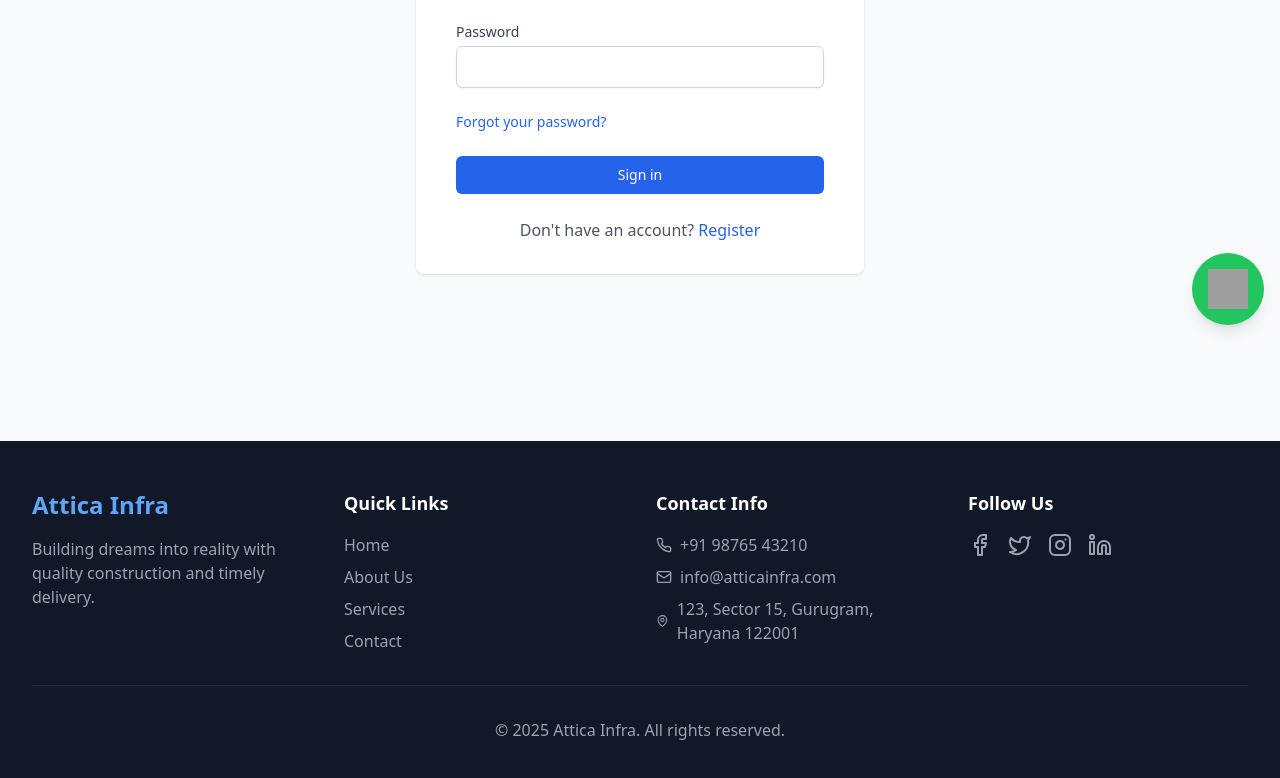
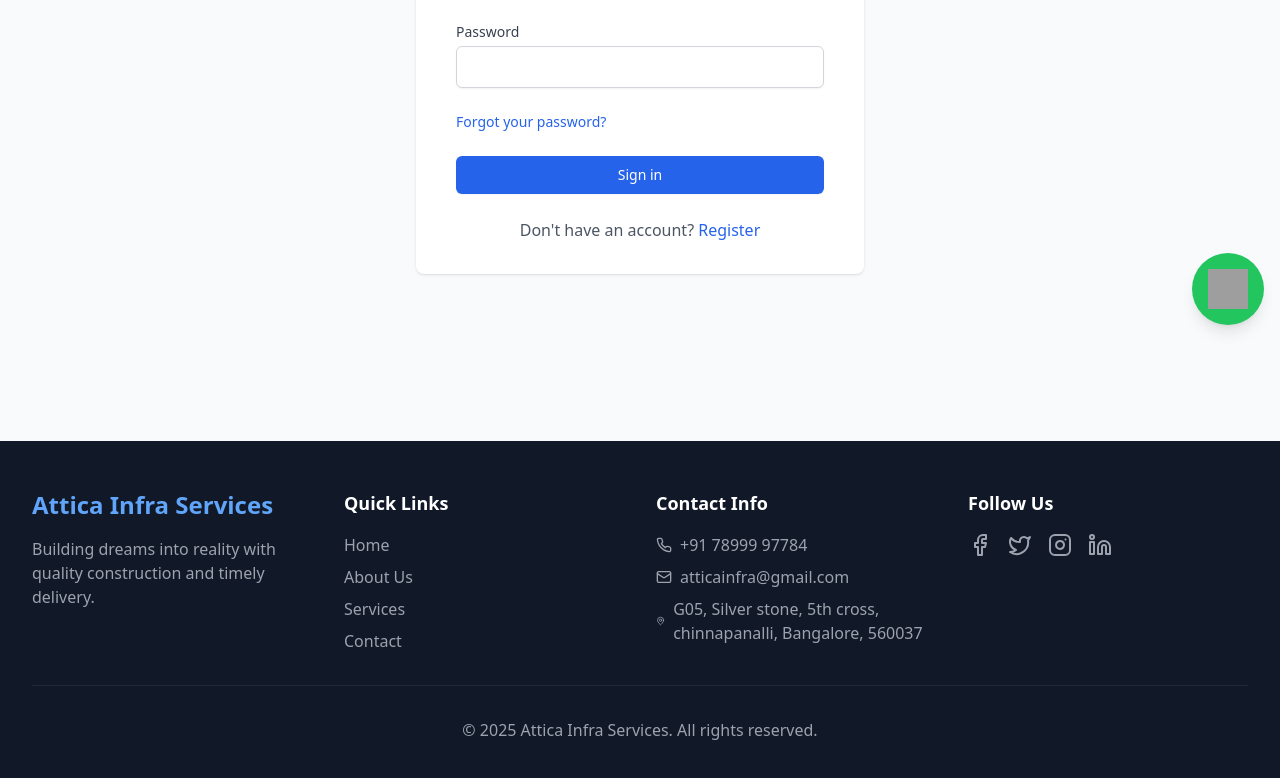
Before and after one commit to LearnerShyam1947/attica-infra-prototype, a React (Vite) app: page /login in a window 1280 px wide. Shown: the part 459-1237 px from the top of the page. Built offline with nearby package versions, Linux system fonts and the light colour scheme; grey boxes are pictures that could not be loaded.

Commit message:
address & social links fix

```diff
--- a/src/components/Chatbot.tsx
+++ b/src/components/Chatbot.tsx
@@ -85,7 +85,7 @@ const Chatbot = () => {
         // onClick={() => setIsOpen(!isOpen)}
         className="bg-green-500 p-4 rounded-full shadow-lg hover:bg-green-600 transition-all duration-300"
       >
-        <a target='_blank'  href='https://api.whatsapp.com/send?phone=919916306587'>
+        <a target='_blank'  href='https://api.whatsapp.com/send?phone=917899997784'>
           <img
             src="https://upload.wikimedia.org/wikipedia/commons/6/6b/WhatsApp.svg"
             alt="WhatsApp"
--- a/src/components/SimpleHero.tsx
+++ b/src/components/SimpleHero.tsx
@@ -200,7 +200,7 @@ export default function HeroSection() {
             <img
               src="./home/main-image.jpg"
               alt="Construction Site"
-              className="rounded-lg object-cover w-full h-full shadow-2xl"
+              className="rounded-lg object-fit w-full h-full shadow-2xl"
             />
           </div>
         </div>
--- a/src/components/home/Contact.tsx
+++ b/src/components/home/Contact.tsx
@@ -1,4 +1,4 @@
-import { Clock, Facebook, Instagram, Linkedin, Mail, MapPin, Phone, Twitter } from 'lucide-react';
+import { Clock, Facebook, Instagram, Linkedin, Mail, MapPin, Phone, Twitter, Youtube } from 'lucide-react';
 
 const Contact = () => {
   return (
@@ -67,15 +67,15 @@ const Contact = () => {
               <div className="space-y-4">
                 <div className="flex items-center space-x-4">
                   <Phone className="w-6 h-6 text-blue-600" />
-                  <span>+91 98765 43210</span>
+                  <span>+91 78999 97784</span>
                 </div>
                 <div className="flex items-center space-x-4">
                   <Mail className="w-6 h-6 text-blue-600" />
-                  <span>info@atticainfra.com</span>
+                  <span>atticainfra@gmail.com</span>
                 </div>
                 <div className="flex items-center space-x-4">
                   <MapPin className="w-6 h-6 text-blue-600" />
-                  <span>123, Sector 15, Gurugram, Haryana 122001</span>
+                  <span>G05, Silver stone, 5th cross, chinnapanalli, Bangalore, 560037</span>
                 </div>
                 <div className="flex items-center space-x-4">
                   <Clock className="w-6 h-6 text-blue-600" />
@@ -87,13 +87,13 @@ const Contact = () => {
             <div>
               <h3 className="text-xl font-semibold mb-4">Connect With Us</h3>
               <div className="flex space-x-6">
-                <a href="https://facebook.com" target="_blank" rel="noopener noreferrer" className="text-gray-600 hover:text-blue-600">
+                <a href="https://www.facebook.com/sekhar.muthakana.2025/" target="_blank" rel="noopener noreferrer" className="text-gray-600 hover:text-blue-600">
                   <Facebook className="w-8 h-8" />
                 </a>
-                <a href="https://twitter.com" target="_blank" rel="noopener noreferrer" className="text-gray-600 hover:text-blue-600">
-                  <Twitter className="w-8 h-8" />
+                <a href="https://www.youtube.com/@atticainfra" target="_blank" rel="noopener noreferrer" className="text-gray-600 hover:text-blue-600">
+                  <Youtube className="w-8 h-8" />
                 </a>
-                <a href="https://instagram.com" target="_blank" rel="noopener noreferrer" className="text-gray-600 hover:text-blue-600">
+                <a href="https://www.instagram.com/atticainfraservices?igsh=MXVjbm11ZjZidGhlNQ%3D%3D&utm_source=qr" target="_blank" rel="noopener noreferrer" className="text-gray-600 hover:text-blue-600">
                   <Instagram className="w-8 h-8" />
                 </a>
                 <a href="https://linkedin.com" target="_blank" rel="noopener noreferrer" className="text-gray-600 hover:text-blue-600">
--- a/src/components/home/Services.tsx
+++ b/src/components/home/Services.tsx
@@ -105,7 +105,7 @@ const Services = () => {
       ),
       image: "./home/interior.jpg",
       buttonText: "Get Started",
-      url: "/interior-experts"
+      url: "/interior-design"
     },
   ];
 
--- a/src/components/layout/Footer.tsx
+++ b/src/components/layout/Footer.tsx
@@ -6,7 +6,7 @@ const Footer = () => {
       <div className="max-w-7xl mx-auto px-4 sm:px-6 lg:px-8 py-12">
         <div className="grid grid-cols-1 md:grid-cols-4 gap-8">
           <div>
-            <h3 className="text-2xl font-bold text-blue-400 mb-4">Attica Infra</h3>
+            <h3 className="text-2xl font-bold text-blue-400 mb-4">Attica Infra Services</h3>
             <p className="text-gray-400">
               Building dreams into reality with quality construction and timely delivery.
             </p>
@@ -27,15 +27,15 @@ const Footer = () => {
             <ul className="space-y-2">
               <li className="flex items-center text-gray-400">
                 <Phone className="w-4 h-4 mr-2" />
-                +91 98765 43210
+                +91 78999 97784
               </li>
               <li className="flex items-center text-gray-400">
                 <Mail className="w-4 h-4 mr-2" />
-                info@atticainfra.com
+                 atticainfra@gmail.com
               </li>
               <li className="flex items-center text-gray-400">
                 <MapPin className="w-4 h-4 mr-2" />
-                123, Sector 15, Gurugram, Haryana 122001
+                G05, Silver stone, 5th cross, chinnapanalli, Bangalore, 560037
               </li>
             </ul>
           </div>
@@ -60,7 +60,7 @@ const Footer = () => {
         </div>
 
         <div className="border-t border-gray-800 mt-8 pt-8 text-center text-gray-400">
-          <p>&copy; {new Date().getFullYear()} Attica Infra. All rights reserved.</p>
+          <p>&copy; {new Date().getFullYear()} Attica Infra Services. All rights reserved.</p>
         </div>
       </div>
     </footer>
```
Also changed, not shown: public/home/architecture-design.jpg.
